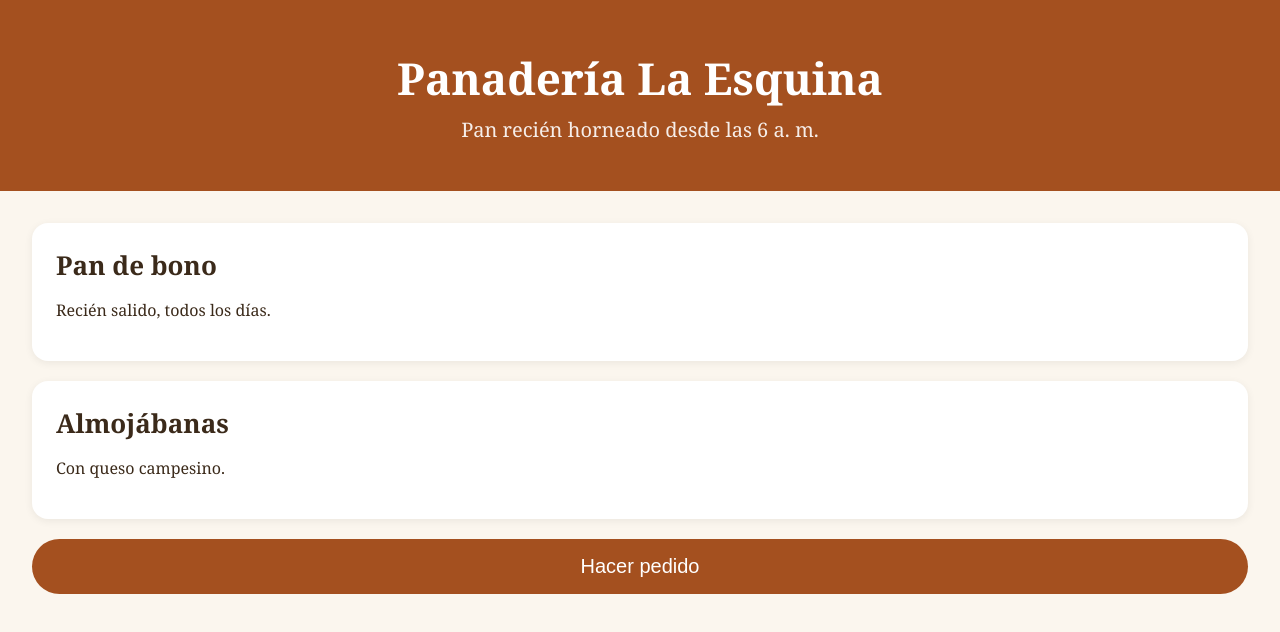
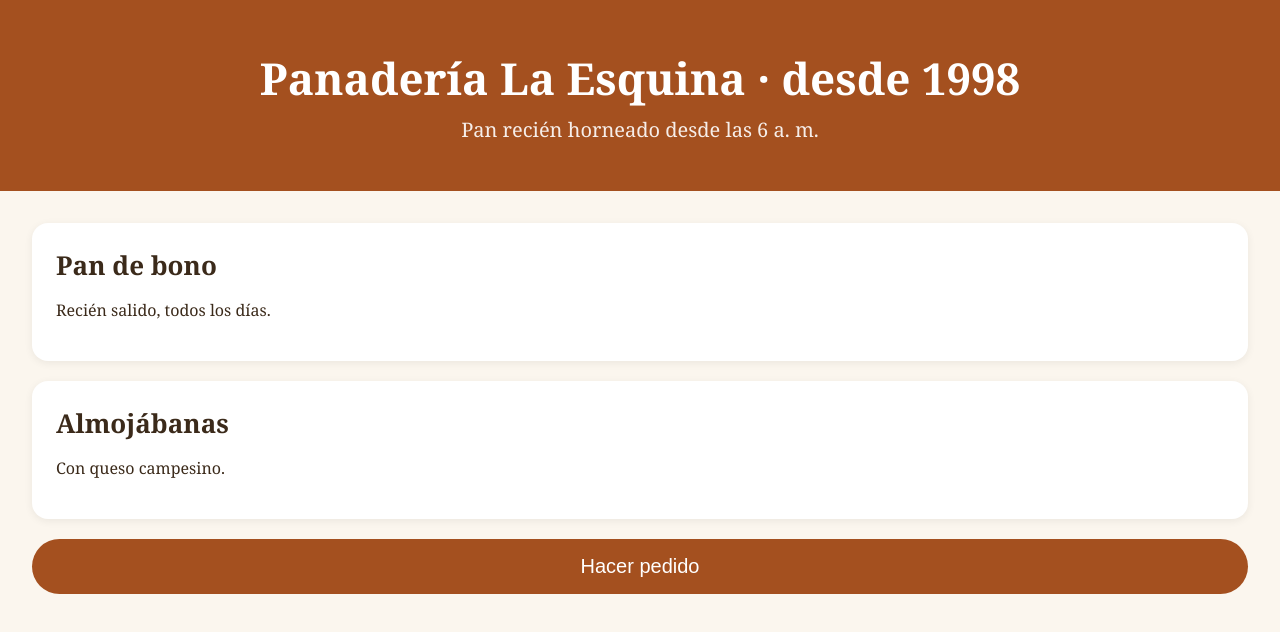
Before and after one commit to Jotamilo12/panaderia-pages, a plain HTML site: page index.html in a window 1280 px wide. Drawn offline with Linux system fonts and the light colour scheme.

Commit message:
título nuevo

```diff
--- a/index.html
+++ b/index.html
@@ -2,7 +2,7 @@
 <html lang="es"><head><meta charset="utf-8"><meta name="viewport" content="width=device-width,initial-scale=1">
 <title>Panadería La Esquina</title><link rel="stylesheet" href="estilos.css"></head>
 <body>
-<header><h1>Panadería La Esquina</h1><p>Pan recién horneado desde las 6 a. m.</p></header>
+<header><h1>Panadería La Esquina · desde 1998</h1><p>Pan recién horneado desde las 6 a. m.</p></header>
 <main>
 <div class="card"><h2>Pan de bono</h2><p>Recién salido, todos los días.</p></div>
 <div class="card"><h2>Almojábanas</h2><p>Con queso campesino.</p></div>
```
